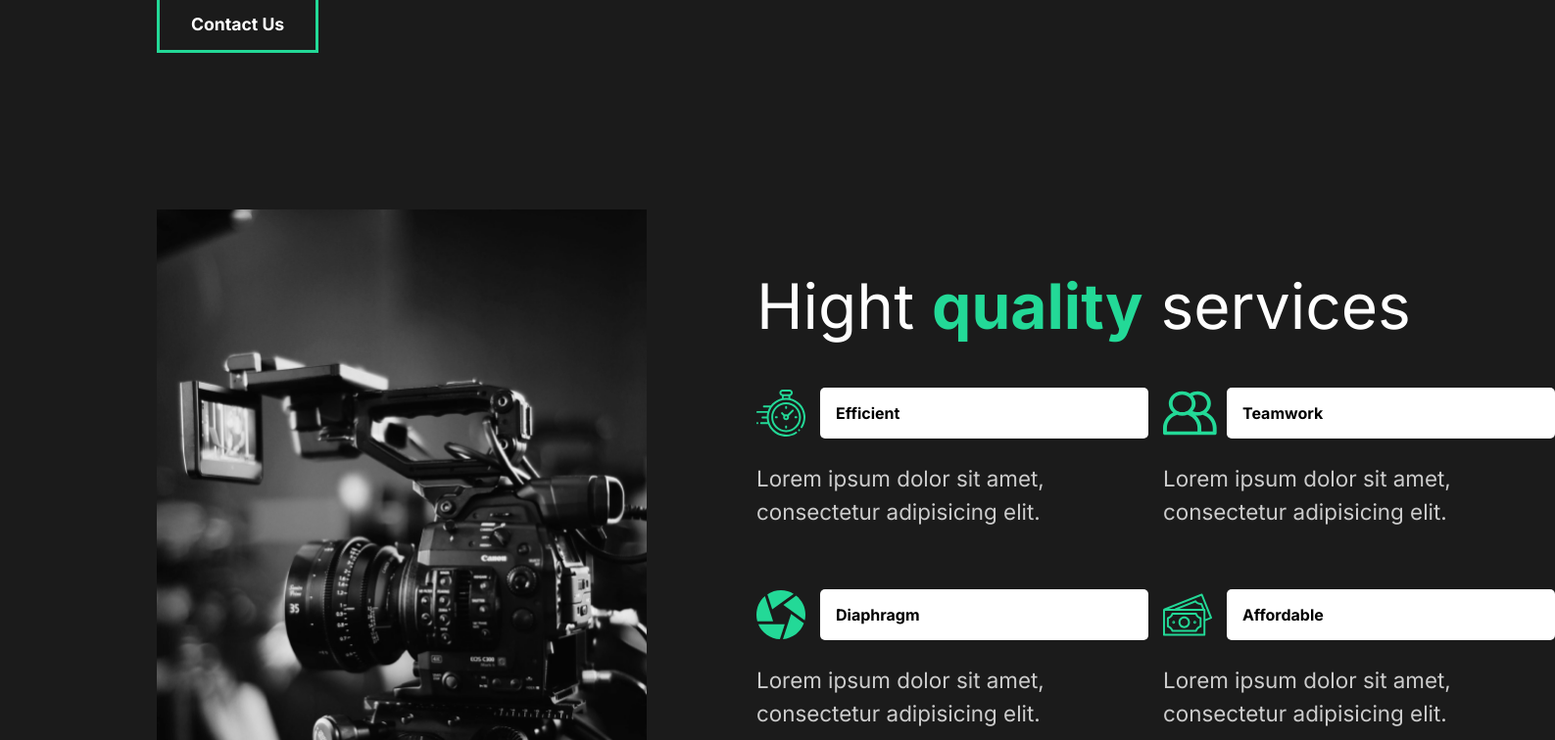
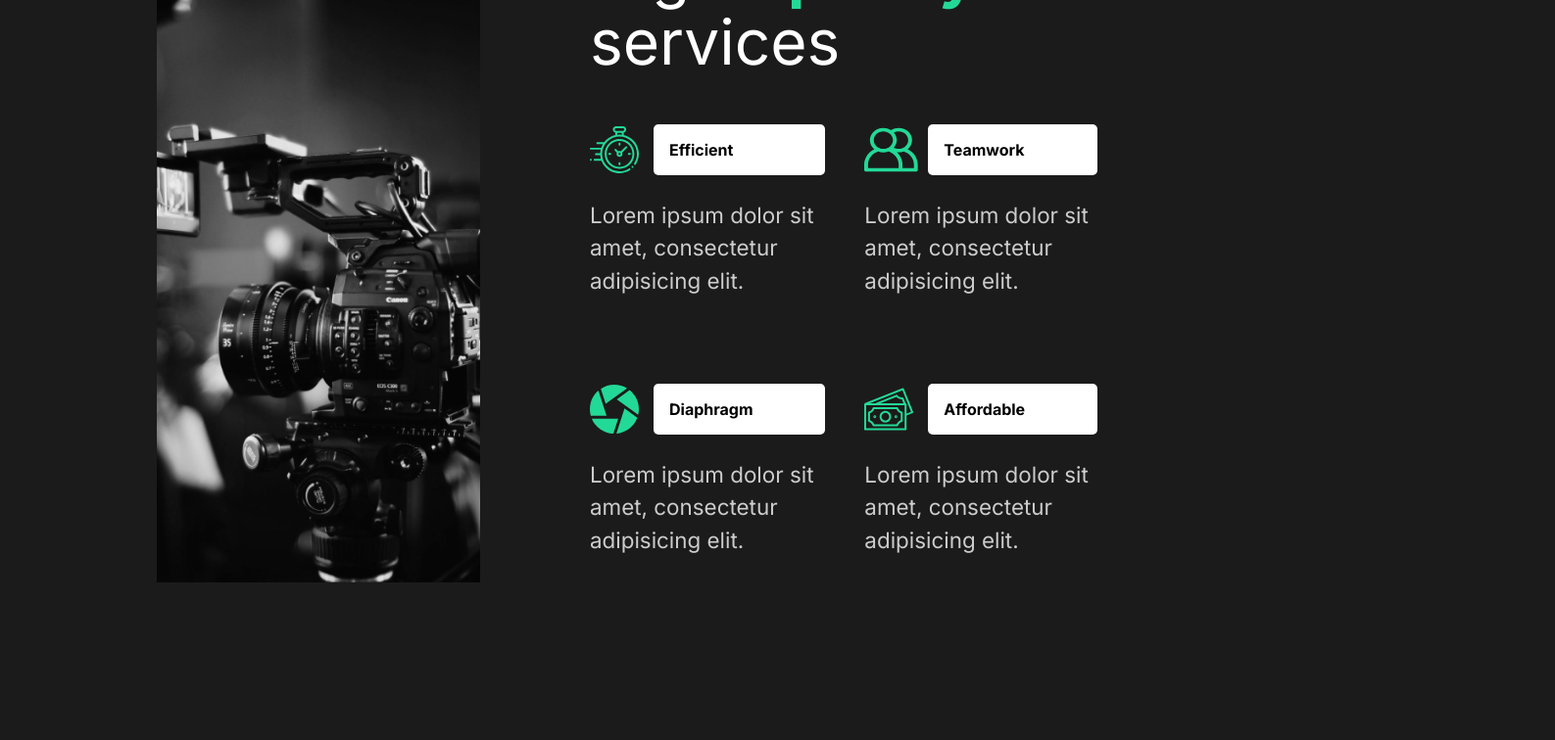
Before and after one commit to gavryk/Capture-Website, a React (Create React App) app: page / in a window 1280 px wide. Shown: the part 1040-1796 px from the top of the page at 98% size, 1587 px wide, since content can reach past the window. Built offline with nearby package versions, Linux system fonts and the light colour scheme.

Commit message:
include react-router-dom

```diff
--- a/src/App.js
+++ b/src/App.js
@@ -1,14 +1,19 @@
 import React from 'react';
 import { Nav } from './components';
-import AboutUs from './pages/AboutUs/AboutUs';
+import { AboutUs, Contact, Works } from './pages';
+import { Route, Routes } from 'react-router-dom';
 
 const App = () => {
   return (
-    <div className='App'>
-      <Nav/>
-      <AboutUs/>
+    <div className="App">
+      <Nav />
+      <Routes>
+        <Route index path="/" element={<AboutUs />} />
+        <Route path="works" element={<Works />} />
+        <Route path="contact" element={<Contact />} />
+      </Routes>
     </div>
-  )
+  );
 }
 
 export default App
--- a/src/components/About/About.module.scss
+++ b/src/components/About/About.module.scss
@@ -1,7 +1,7 @@
 .aboutSection {
   padding: 5rem 10rem;
   display: grid;
-  grid-template-columns: 1fr 600px;
+  grid-template-columns: 1fr .7fr;
   align-items: center;
   grid-gap: 50px;
   min-height: 90vh;
--- a/src/components/Nav/Nav.jsx
+++ b/src/components/Nav/Nav.jsx
@@ -1,4 +1,5 @@
 import React from 'react';
+import { Link } from 'react-router-dom';
 import style from './Nav.module.scss';
 
 const Nav = () => {
@@ -7,9 +8,9 @@ const Nav = () => {
         <nav>
             <a id="logo" className={style.logo} href="#">Gvozd</a>
             <ul className={style.navMenu}>
-                <li><a href="#">About Me</a></li>
-                <li><a href="#">My Works</a></li>
-                <li><a href="#">Contact Me</a></li>
+                <li><Link to='/'>About Me</Link></li>
+                <li><Link to='works'>My Works</Link></li>
+                <li><Link to='contact'>Contact Me</Link></li>
             </ul>
         </nav>
     </div>
--- a/src/components/Services/Services.module.scss
+++ b/src/components/Services/Services.module.scss
@@ -1,7 +1,7 @@
 .servicesSection {
   min-height: 90vh;
   display: grid;
-  grid-template-columns: 500px 1fr;
+  grid-template-columns: .6fr 1fr;
   align-items: center;
   grid-gap: 80px;
   padding: 5rem 10rem;
@@ -15,9 +15,9 @@
     }
     .cards {
       display: grid;
-      grid-template-columns: repeat(2, 25rem);
+      grid-template-columns: repeat(2, auto);
       justify-content: space-between;
-      grid-gap: 15px;
+      grid-gap: 40px;
       .icon {
         display: grid;
         grid-template-columns: 50px auto;
--- a/src/index.js
+++ b/src/index.js
@@ -2,6 +2,11 @@ import React from 'react';
 import ReactDOM from 'react-dom/client';
 import './index.scss';
 import App from './App';
+import { BrowserRouter } from 'react-router-dom';
 
 const root = ReactDOM.createRoot(document.getElementById('root'));
-root.render(<App />);
+root.render(
+  <BrowserRouter>
+    <App />
+  </BrowserRouter>
+);
--- /dev/null
+++ b/src/pages/Contact/Contact.jsx
@@ -0,0 +1,12 @@
+import React from 'react';
+import style from './Contact.module.scss';
+
+const Contact = () => {
+  return (
+    <div className={style.contactPage}>
+      <h1>Contact</h1>
+    </div>
+  );
+}
+
+export default Contact
--- /dev/null
+++ b/src/pages/Works/Works.jsx
@@ -0,0 +1,12 @@
+import React from 'react';
+import style from './Works.module.scss';
+
+const Works = () => {
+  return (
+    <div className={style.worksPage}>
+      <h1>Works</h1>
+    </div>
+  );
+}
+
+export default Works
--- a/src/pages/index.js
+++ b/src/pages/index.js
@@ -1 +1,3 @@
 export { default as AboutUs } from "./AboutUs/AboutUs";
+export { default as Contact } from "./Contact/Contact";
+export { default as Works } from "./Works/Works";
```
Also changed, not shown: src/pages/Contact/Contact.module.scss (added), src/pages/Works/Works.module.scss (added).
